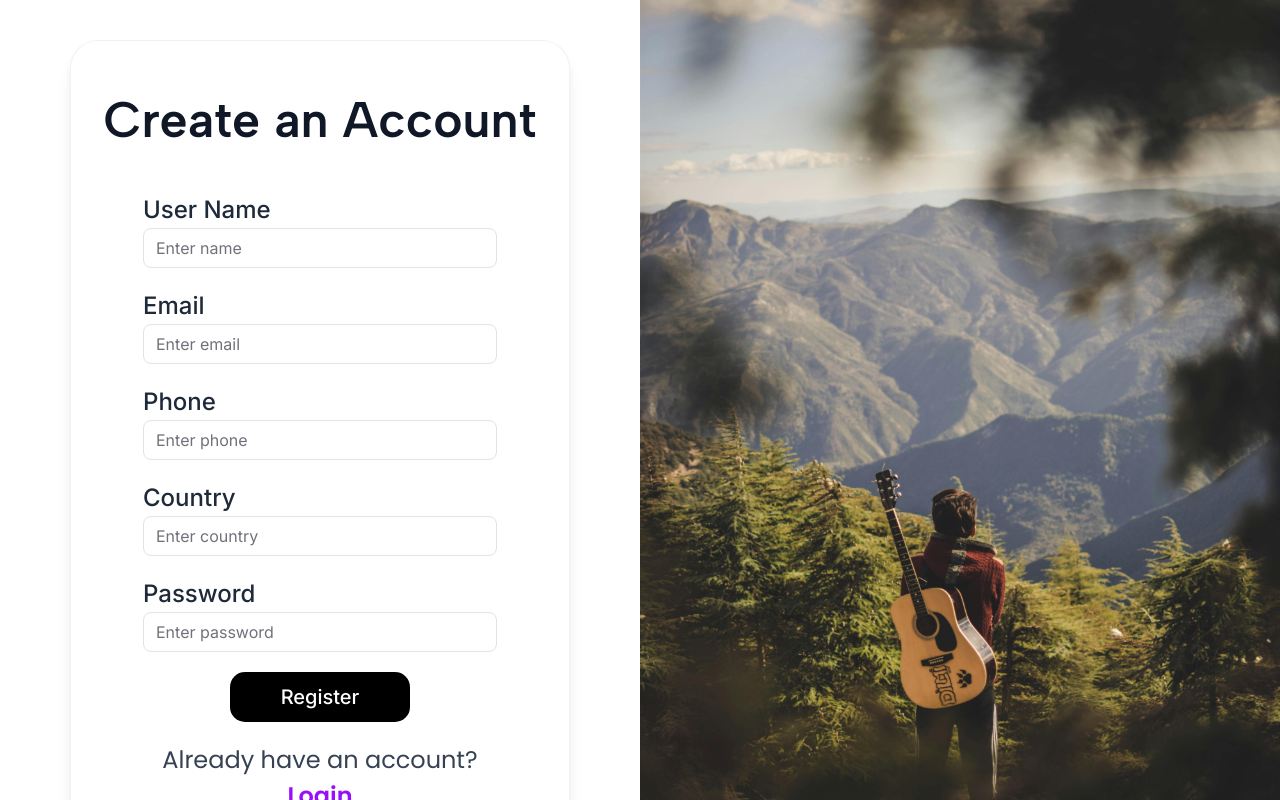
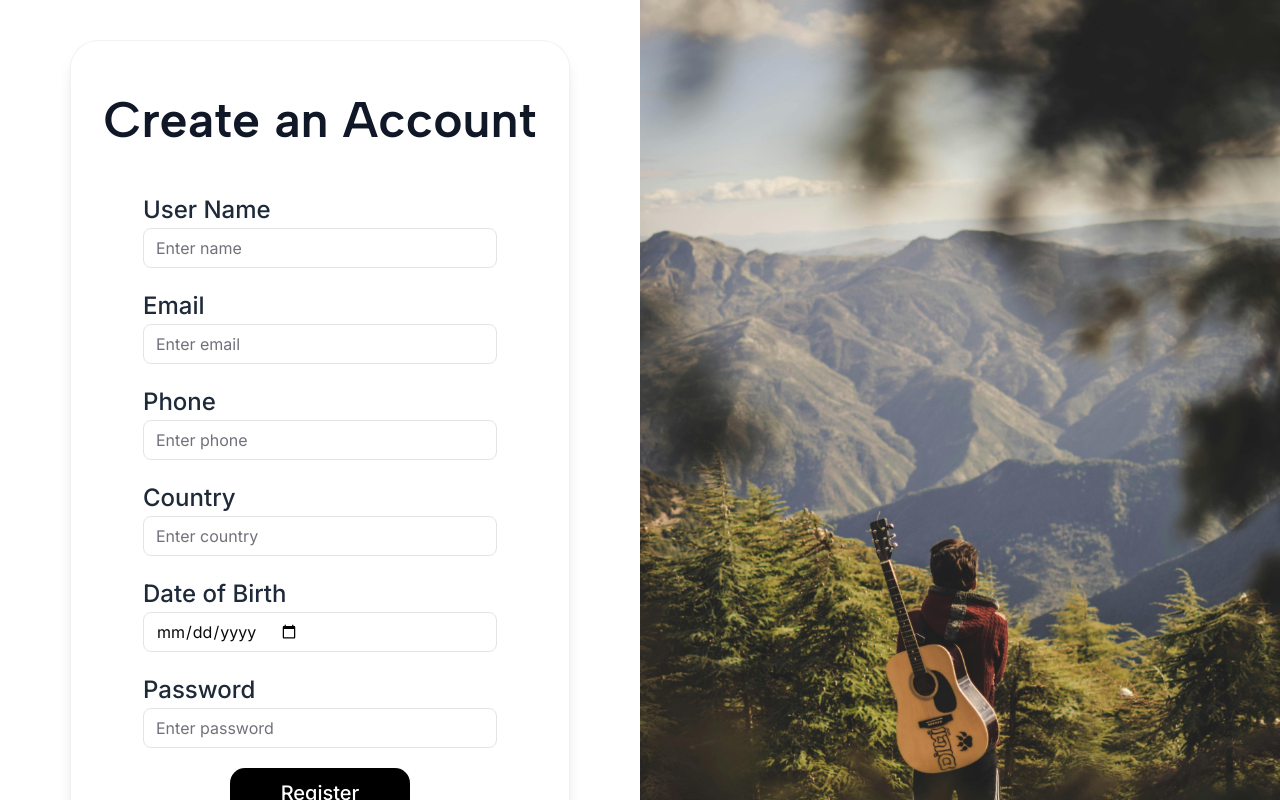
Before and after one commit to NodeKidos/V360_Frontend, a React (Vite) app: page /register in a window 1280 px wide. Shown: the top 800 px of the page. Built offline with nearby package versions, Linux system fonts and the light colour scheme; a web font is replaced by a local one.

Commit message:
register page date of birth input filed added

```diff
--- a/src/pages/auth/Register.tsx
+++ b/src/pages/auth/Register.tsx
@@ -13,6 +13,7 @@ type FormData = {
   phone: string;
   password: string;
   country: string;
+  dob: string; // New field for Date of Birth
 };
 
 export default function Register() {
@@ -85,7 +86,7 @@ export default function Register() {
                 <Input
                   {...formRegister("phone", { required: "Required" })}
                   placeholder="Enter phone"
-                  className="w-full border rounded-md p-3 text-[16px] placeholder-gray-400"
+                  className="w-full rounded-md p-3 text-[16px] placeholder-gray-400"
                 />
                 {errors.phone && (
                   <p className="text-sm text-red-500">{errors.phone.message}</p>
@@ -101,6 +102,19 @@ export default function Register() {
                 />
                 {errors.country && (
                   <p className="text-sm text-red-500">{errors.country.message}</p>
+                )}
+              </div>
+
+              {/* Add Date of Birth Input */}
+              <div>
+                <Label className="text-[16px] md:text-[20px] lg:text-[24px] font-medium text-gray-800">Date of Birth</Label>
+                <Input
+                  type="date"
+                  {...formRegister("dob", { required: "Required" })}
+                  className="w-full border rounded-md p-3 text-[16px] placeholder-gray-400"
+                />
+                {errors.dob && (
+                  <p className="text-sm text-red-500">{errors.dob.message}</p>
                 )}
               </div>
 
```
